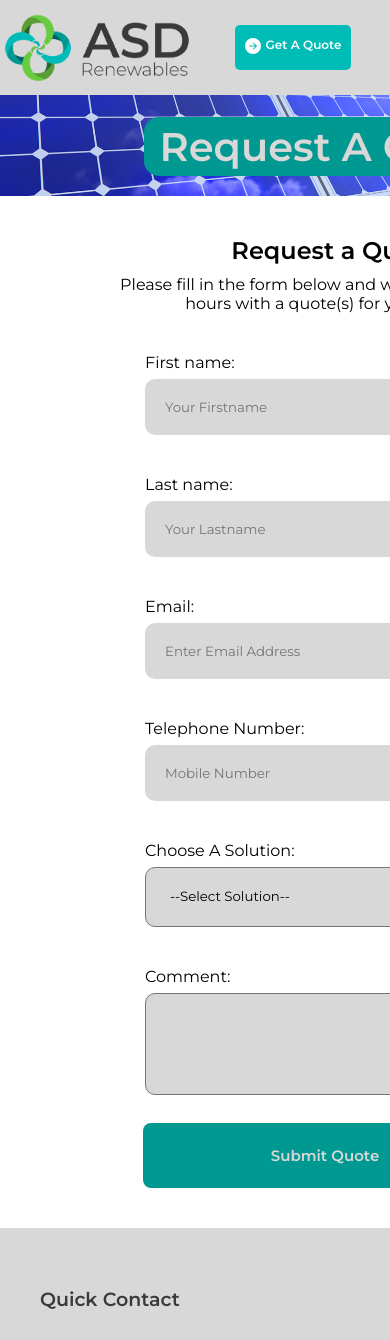
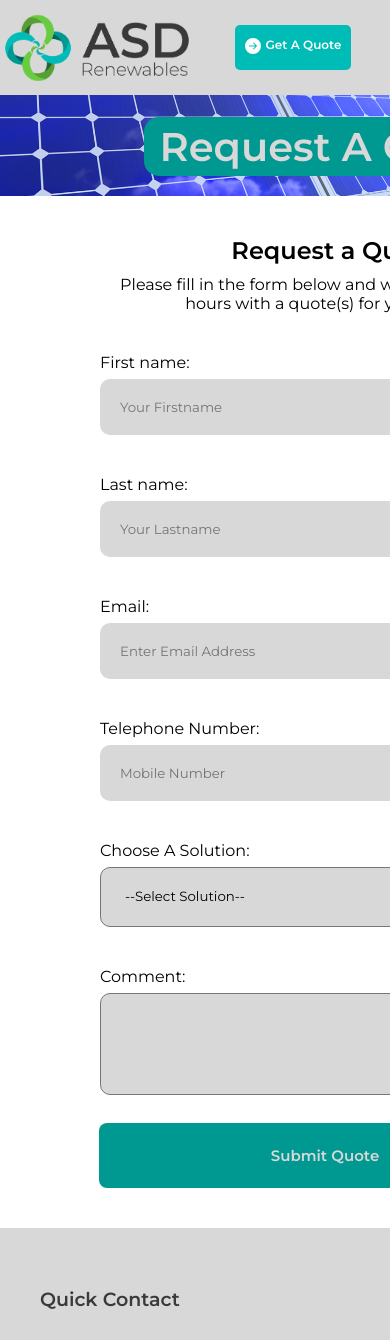
Before and after one commit to layiwola008/asdrenewable, a Next.js app: page /asd-renewables/quote in a window 390 px wide. Shown: the top 1340 px of the page. Built offline with nearby package versions, Linux system fonts and the light colour scheme.

Commit message:
Page shift error

```diff
--- a/components/Energyforms.jsx
+++ b/components/Energyforms.jsx
@@ -4,7 +4,6 @@ import React from "react";
 import { BsArrowRightCircleFill } from "react-icons/bs";
 import Bounce from "react-reveal/Bounce";
 
-import Whyus from "../public/images/solar-engineer-asd.jpg";
 
 import { energyForms } from "./data";
 
--- a/pages/index.js
+++ b/pages/index.js
@@ -17,6 +17,7 @@ const Home = () => {
 
       <Whysolar />
 
+      <Energyforms />
 
       <Community />
     </>
--- a/styles/energyforms.css
+++ b/styles/energyforms.css
@@ -145,7 +145,7 @@
 /*Samsung Galaxy and others*/
 @media only screen and (max-width: 466px) {
   .energy__forms__container .header {
-    margin-bottom: 50pxllop;
+    margin-bottom: 50px;
   }
   .energy__forms__container .header .right button {
     width: 60%;
--- a/styles/quote.css
+++ b/styles/quote.css
@@ -105,15 +105,15 @@
 /*Samsung Galaxy and others*/
 @media only screen and (max-width: 466px) {
   .form span input {
-    width: 360px;
+    width: 450px;
   }
   .form span select {
-    width: 360px;
+    width: 450px;
   }
   .form span textarea {
-    width: 360px;
+    width: 450px;
   }
   .quote__form__container .button {
-    width: 88%;
+    width: 96%;
   }
 }
```
